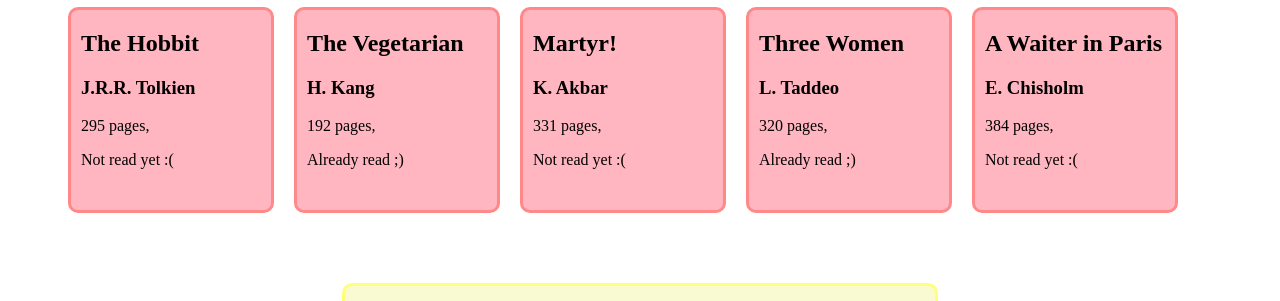
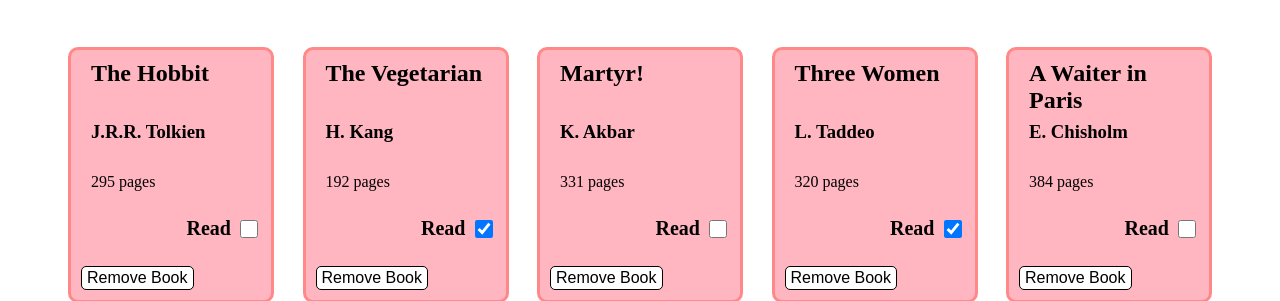
Before and after one commit to GeorginaBeese/Library, a plain HTML site: page index.html in a window 1280 px wide. Shown: the part 93-394 px from the top of the page. Drawn offline with Linux system fonts and the light colour scheme.

Commit message:
Finished Project

```diff
--- a/script.js
+++ b/script.js
@@ -6,7 +6,6 @@ const userTitle = document.querySelector("input[name='title']");
 const userAuthor = document.querySelector("input[name='author']");
 const userPages = document.querySelector("input[name='pages']");
 const userRead = document.querySelector("select[name='read']");
-
 
 const myLibrary = [];
 
@@ -30,11 +29,7 @@ button.addEventListener('click', (event) => {
 
   event.preventDefault()
   createLibrary()
-
 })
-
-
-
 
 // Creating the cards to show the books
 
@@ -54,12 +49,25 @@ function createLibrary() {
     const title = document.createElement("h2");
     const author = document.createElement("h3");
     const pages = document.createElement("p");
-    const read = document.createElement("p");
 
     const titleContent = document.createTextNode(`${myLibrary[i].title} `)
     const authorContent = document.createTextNode(`${myLibrary[i].author} `)
-    const pagesContent = document.createTextNode(`${myLibrary[i].pages} pages, `)
-    const readContent = document.createTextNode(`${readTxt}`)
+    const pagesContent = document.createTextNode(`${myLibrary[i].pages} pages`)
+
+    const readCheckbox = document.createElement("div")
+    readCheckbox.id = "readDiv"
+
+    const readInput = document.createElement('input')
+    const label = document.createElement("label")
+    label.innerText = 'Read'
+    label.id = "readLabel"
+    readInput.type = "checkbox";
+    readInput.id = "readInput";
+    readInput.checked = myLibrary[i].read;
+
+    const remove = document.createElement("button");
+    remove.id = "btnRemove";
+    remove.textContent = "Remove Book"
 
     card.appendChild(title);
     title.appendChild(titleContent);
@@ -70,14 +78,25 @@ function createLibrary() {
     card.appendChild(pages);
     pages.appendChild(pagesContent);
 
-    card.appendChild(read);
-    read.appendChild(readContent);
+    card.appendChild(readCheckbox);
+    readCheckbox.appendChild(label);
+    readCheckbox.appendChild(readInput);
 
-    console.log(myLibrary)
+    card.appendChild(remove)
+
+    readInput.addEventListener('change', function() {
+      if (readInput.checked) {
+        myLibrary[i].read = true
+      } else {
+        myLibrary[i].read = false
+      }
+    });
+
+    remove.addEventListener('click', () => {
+      libraryContainer.removeChild(card);
+      });
+  }
 }
-}
-
-
 
 function Book(title, author, pages, read) {
     if (!new.target) {
@@ -88,7 +107,6 @@ function Book(title, author, pages, read) {
     this.pages = pages;
     this.read = read;
     this.id = crypto.randomUUID();
-    const readTxt = read ? "already read" : "not read yet";
     this.info = function() {
       return(`${this.title} by ${this.author}, ${this.pages} pages, ${readTxt}, ID: ${this.id}`)
     };
@@ -100,10 +118,3 @@ function addBookToLibrary(title, author, pages, read) {
 }
 
 createLibrary()
-
-
-
-
-
-
-/// Adding the new info from the form to the library
--- a/style.css
+++ b/style.css
@@ -1,9 +1,14 @@
 
+.title {
+    margin: 10px 60px;
+    padding: 10px;
+}
 .container {
     margin: 10px 40px;
     padding: 10px;
     display: flex;
     flex-wrap: wrap;
+    justify-content: space-between;
     margin-bottom: 50px;
 }
 
@@ -13,11 +18,36 @@
     border-radius: 10px;
     margin: 10px;
     width: 200px;
-    height: 200px;
+    height: 250px;
+    display: flex;
+    flex-direction: column;
+    justify-content: space-between;
+}
+
+#readDiv {
+    padding-right: 10px;
+
+    display: flex;
+    align-items: center;
+    justify-content: flex-end;
+}
+
+#readLabel {
+    font-weight: bold;
+}
+
+#readInput {
+    height: 18px;
+    width: 18px
+}
+
+#book h2 {
+    height: 30px;
 }
 
 h2, h3, p {
     padding-left: 10px;
+    margin: 10px;
 }
 
 .form-row {
@@ -64,6 +94,13 @@ button {
     border-radius: 5px;
   }
 
+button#btnRemove {
+    background-color: white;
+    padding: 2px 5px;
+    width: fit-content;
+    margin: 10px;
+}
+
   input, select {
     border: 1.5px solid #000;
     border-radius: 4px;
```
